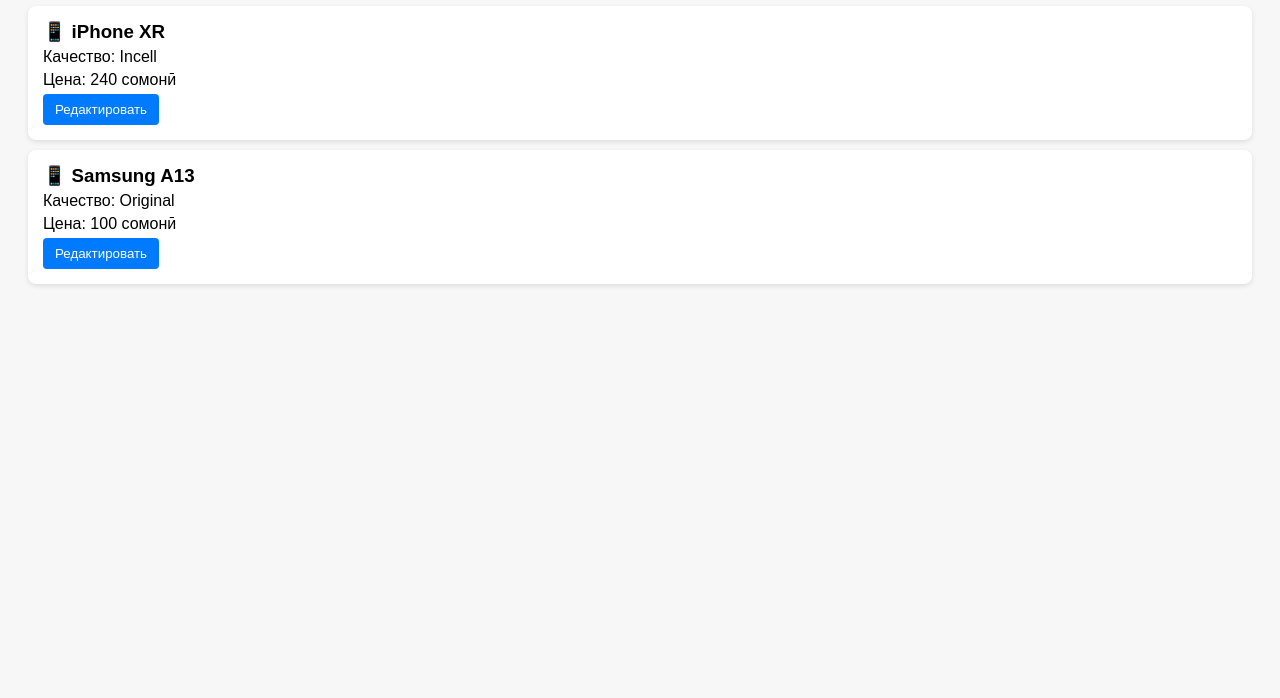
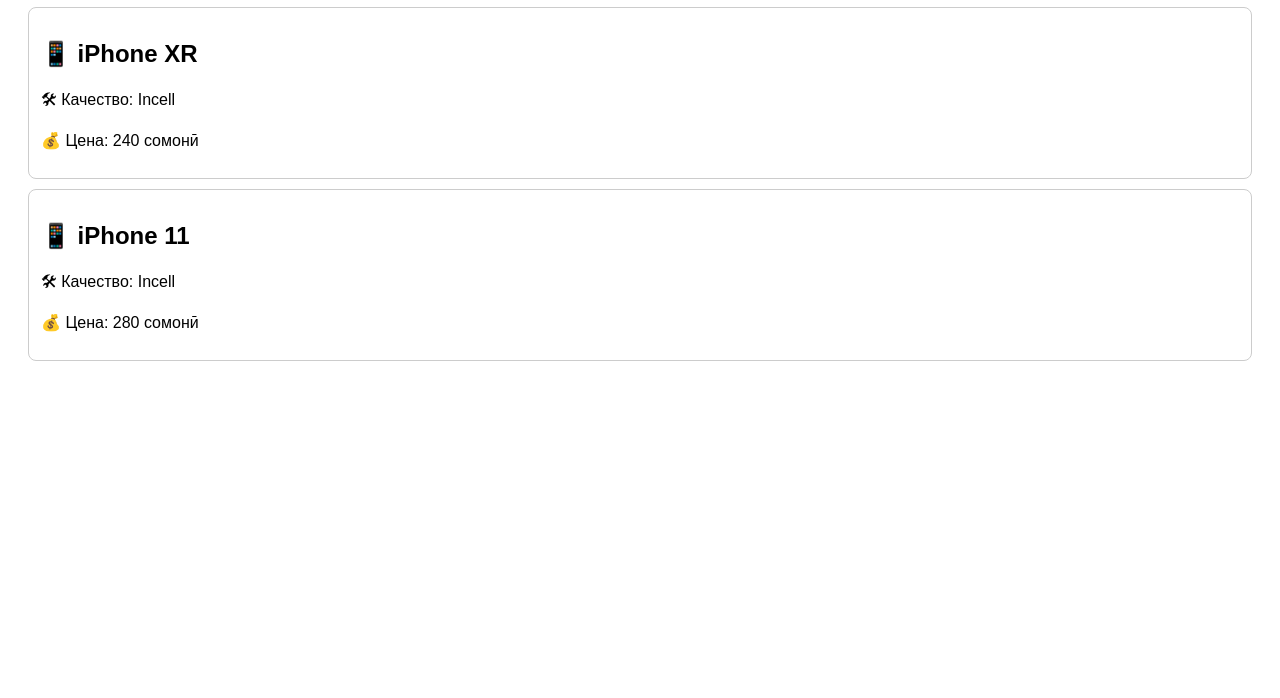
Before and after one commit to Muhammadfotima2/ekran-tj-admin, a plain HTML site: page templates/admin.html in a window 1280 px wide. Shown: the part 102-800 px from the top of the page. Drawn offline with Linux system fonts and the light colour scheme.

Commit message:
Update admin.html

```diff
--- a/templates/admin.html
+++ b/templates/admin.html
@@ -2,76 +2,37 @@
 <html lang="ru">
 <head>
     <meta charset="UTF-8">
-  <title>Админ Панель — Каталог</title>
+    <meta name="viewport" content="width=device-width, initial-scale=1.0">
+    <title>Админ-панель</title>
     <style>
         body {
             font-family: Arial, sans-serif;
             padding: 20px;
-      background-color: #f7f7f7;
         }
         h1 {
             color: #333;
         }
         .product {
-      background-color: #fff;
+            border: 1px solid #ccc;
+            padding: 12px;
+            margin: 10px 0;
             border-radius: 8px;
-      padding: 15px;
-      margin-bottom: 10px;
-      box-shadow: 0 2px 5px rgba(0,0,0,0.1);
-    }
-    .product h3 {
-      margin: 0;
-    }
-    .product p {
-      margin: 5px 0;
-    }
-    .edit-btn {
-      background-color: #007bff;
-      color: white;
-      border: none;
-      padding: 8px 12px;
-      border-radius: 4px;
-      cursor: pointer;
         }
     </style>
 </head>
 <body>
-  <h1>Админ Панель: Каталог товаров</h1>
+    <h1>📋 Каталог товаров: iPhone</h1>
 
     <div class="product">
-    <h3>📱 iPhone XR</h3>
-    <p>Качество: Incell</p>
-    <p>Цена: 240 сомонӣ</p>
-    <button class="edit-btn">Редактировать</button>
+        <h2>📱 iPhone XR</h2>
+        <p>🛠 Качество: Incell</p>
+        <p>💰 Цена: 240 сомонӣ</p>
     </div>
 
     <div class="product">
-    <h3>📱 Samsung A13</h3>
-    <p>Качество: Original</p>
-    <p>Цена: 100 сомонӣ</p>
-    <button class="edit-btn">Редактировать</button>
+        <h2>📱 iPhone 11</h2>
+        <p>🛠 Качество: Incell</p>
+        <p>💰 Цена: 280 сомонӣ</p>
     </div>
-
-  <script>
-    // Отправка данных обратно в Telegram-бот
-    function notifyBot(productName) {
-      if (window.Telegram && Telegram.WebApp) {
-        Telegram.WebApp.sendData(JSON.stringify({
-          action: 'edit',
-          product: productName
-        }));
-      } else {
-        alert('Telegram WebApp не поддерживается');
-      }
-    }
-
-    // Назначаем обработку кнопок
-    document.querySelectorAll('.edit-btn').forEach((btn) => {
-      btn.addEventListener('click', () => {
-        const productName = btn.parentElement.querySelector('h3').innerText.trim();
-        notifyBot(productName);
-      });
-    });
-  </script>
 </body>
 </html>
```
Lines whose indentation alone changed are shown as unchanged.
